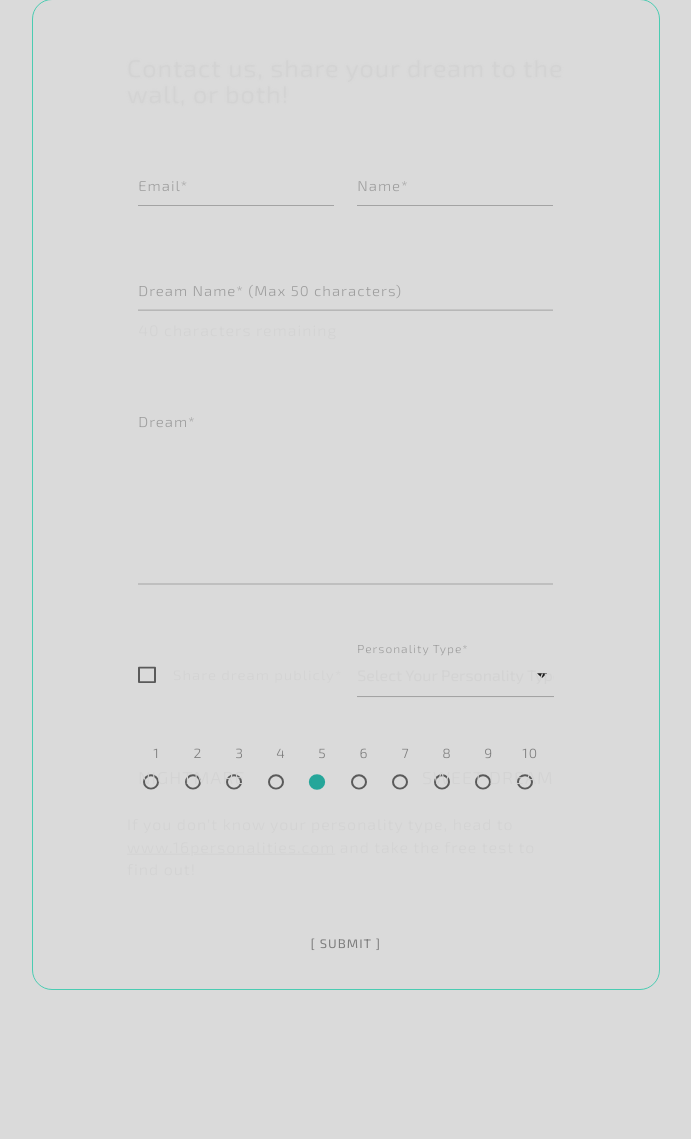
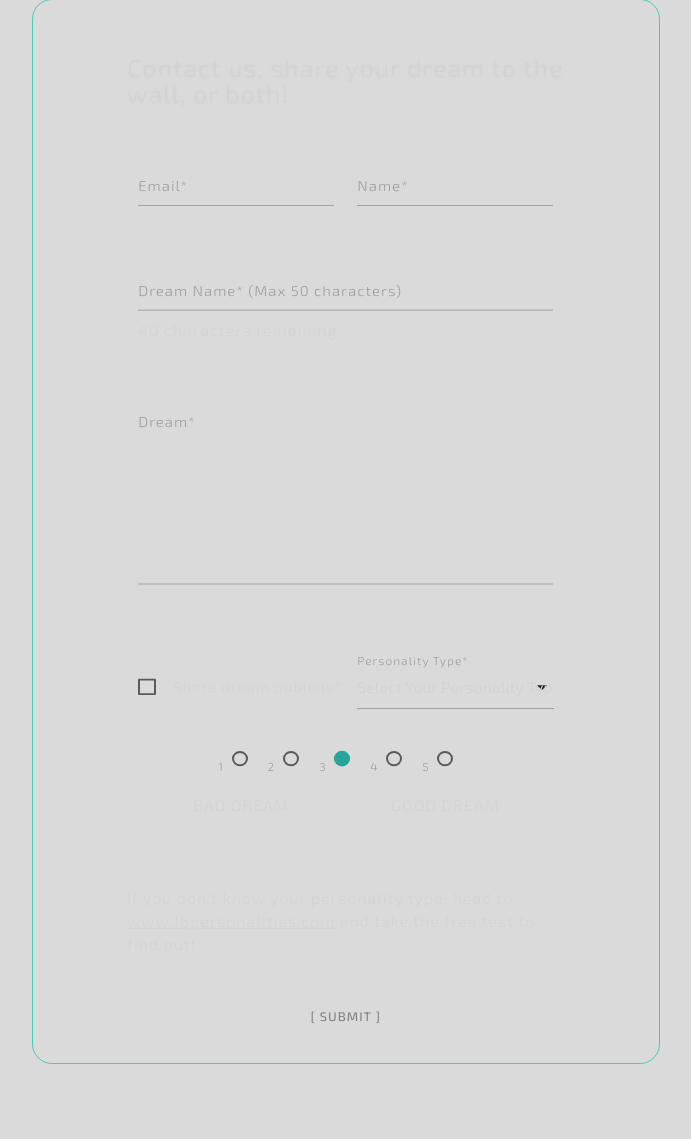
Before and after one commit to 1n7perebus/DA, a Django app: page /consult/ in a window 1280 px wide. Shown: the part 155-1294 px from the top of the page, without its empty margins (294-985 px from the left). Before the commit the page ends 1145 px from the top, so only its background shows below. Run offline with Django 4.2, Linux system fonts and the light colour scheme; some web fonts are replaced.

Commit message:
radio button responsive fix

```diff
--- a/main/forms.py
+++ b/main/forms.py
@@ -32,9 +32,9 @@ class DreamForm(forms.ModelForm):
     active = forms.BooleanField(required=False)
     mbti_type = forms.ChoiceField(choices=MBTI_CHOICES, label="MBTI Type")
     scale = forms.ChoiceField(
-    choices=[(i, str(i)) for i in range(1, 11)],  # Updated to 1-10 to match the model
+    choices=[(i, str(i)) for i in range(1, 6)],  # Updated to 1-10 to match the model
     label="Dream Scale",
-    initial=5,  # Default scale to the middle value (5)
+    initial=3,  # Default scale to the middle value (5)
     widget=forms.RadioSelect,
     required=False
 )
--- a/main/models.py
+++ b/main/models.py
@@ -5,6 +5,7 @@ from django.db import models
 from django.utils import timezone
 from datetime import datetime
 from phonenumber_field.modelfields import PhoneNumberField
+from django.core.validators import MinValueValidator, MaxValueValidator
 
 
 class Dreams(models.Model):
@@ -44,7 +45,7 @@ class Dreams(models.Model):
     pub = models.DateTimeField("date published", default=timezone.now)
     title = models.CharField(max_length=44)
     dream = models.TextField(default="")
-    scale = models.IntegerField(default=5)
+    scale = models.IntegerField(default=3, validators=[MinValueValidator(1), MaxValueValidator(5)])
     viewobj = models.IntegerField(default=0)
     timer = models.DateTimeField(blank=True,null=True)
     active = models.BooleanField(default=False)
--- a/main/templates/dreamapp/consult.html
+++ b/main/templates/dreamapp/consult.html
@@ -84,11 +84,11 @@
                         </select>
                         <label class="exo-200" for="mbti_type">Personality Type*</label>
                     </div>
-                    <div class="row">
-                        <div class="input-field col s12 exo-200">
-                            <div class="btn-group btn-group-toggle" data-toggle="buttons" style="display: flex;">
+                        <div class="conatiner">
+                        <div class="input-field exo-200 center" style="margin-top:2em">
+                            <div class="center" data-toggle="buttons" style="display: inline-flex;margin-top:1em">
                                 {% for choice in dream_form.fields.scale.choices %}
-                                <label class="btn btn-secondary" style="margin-right: 5px;">
+                                <label class="" style="margin-right: 5px;">
                                     <input type="radio" name="scale" value="{{ choice.0 }}"
                                         {% if dream_form.scale.value == choice.0 %}checked{% endif %}>
                                     {{ choice.1 }}
@@ -97,12 +97,12 @@
                                 {% endfor %}
                             </div>
                         </div>
-                        <div class="col s12">
-                            <a class="exo-200t left">NIGHTMARE</a>
-                            <a class="exo-200t right">SWEET DREAM</a>
+                        <div class="container">
+                            <a class="exo-200 left">BAD DREAM</a>
+                            <a class="exo-200 right">GOOD DREAM</a>
                         </div>
                     </div>
-
+                </br></br>
                     <p class="exo-200">If you don't know your personality type, head to <a
                             class="exo-200 highlight-blue" style="text-decoration: underline;"
                             href="https://www.16personalities.com/free-personality-test">www.16personalities.com</a> and
--- a/main/views.py
+++ b/main/views.py
@@ -104,10 +104,10 @@ def dreams(request):
     average_scale = dreams.aggregate(Avg('scale'))['scale__avg']
 
     if average_scale is not None:
-        if average_scale > 6:
+        if average_scale > 3.5:
             health_status = "healthy"
             health_color = "teal-green"
-        elif average_scale < 4:
+        elif average_scale < 2.5:
             health_status = "unhealthy"
             health_color = "maroon-red"
         else:
```
Also changed, not shown: db.sqlite3, main/migrations/0009_alter_dreams_scale.py (added).
